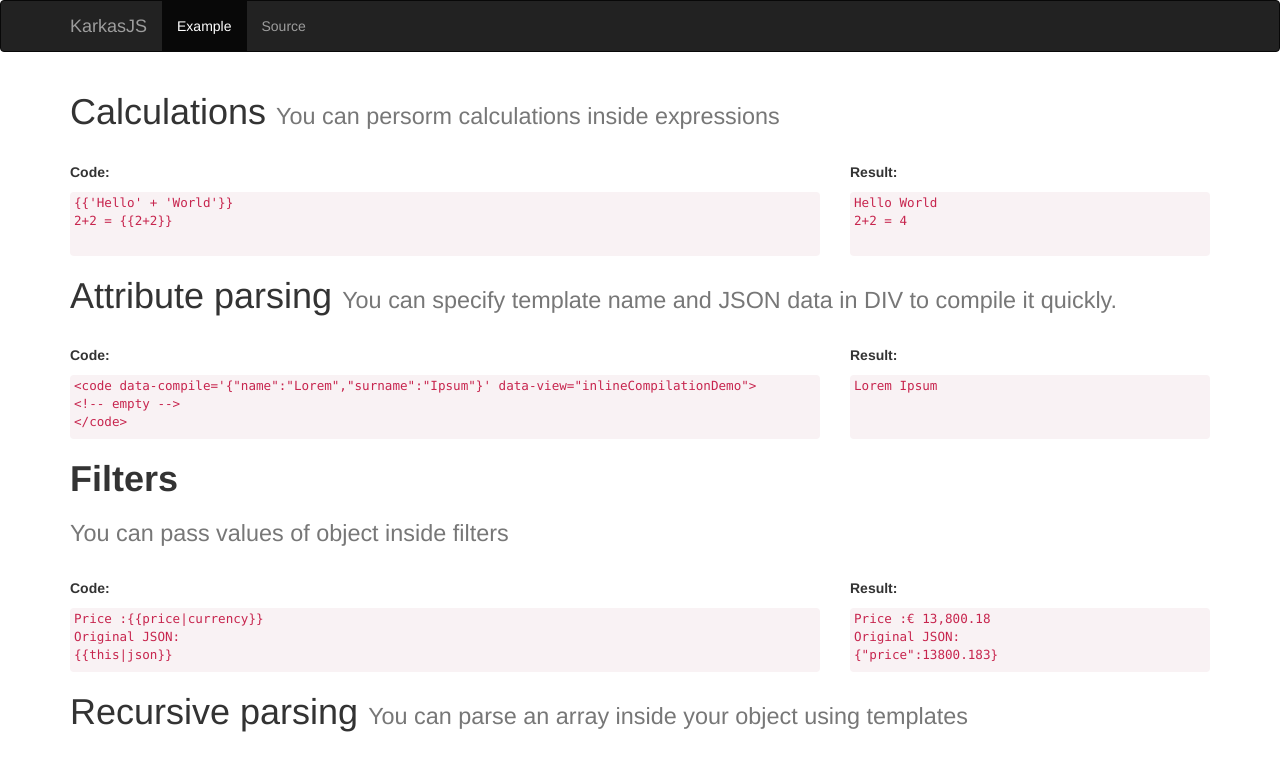
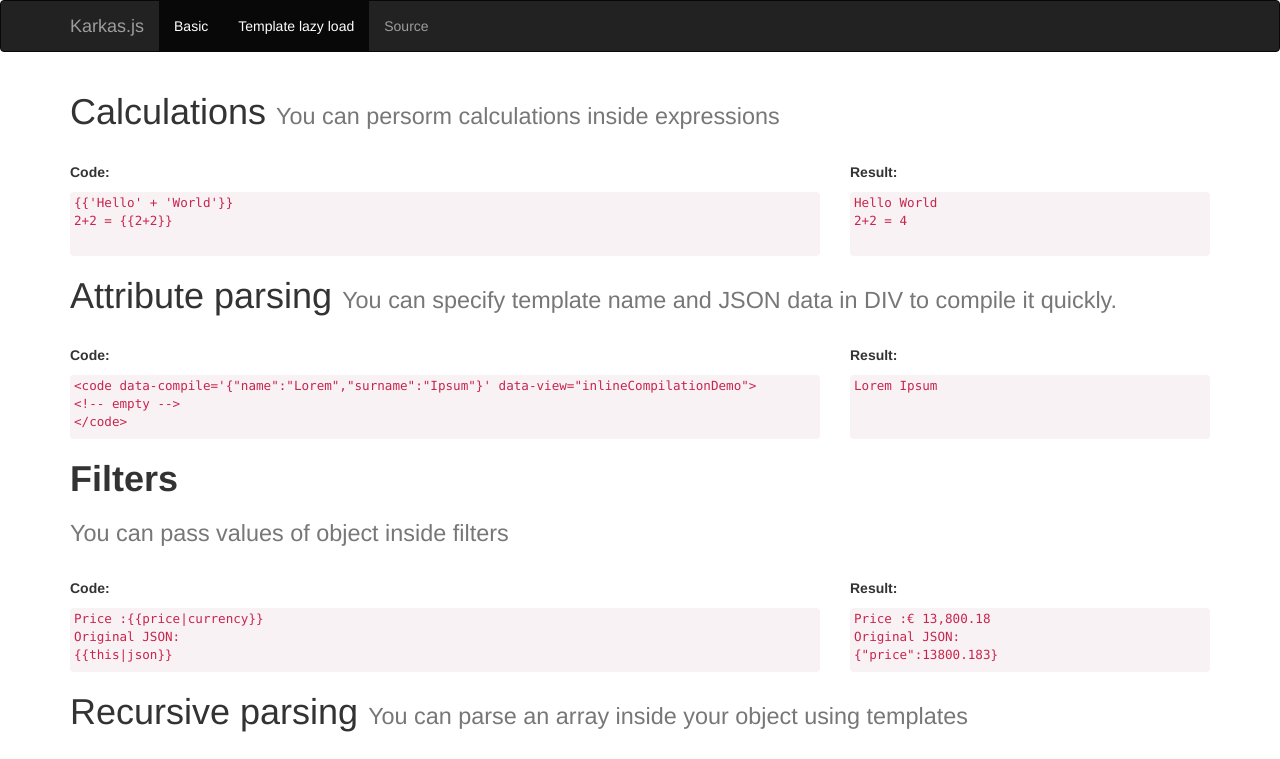
Before and after one commit to x1unix/karkas, a website built with webpack: page docs/index.html in a window 1280 px wide. Shown: the top 759 px of the page. Built offline with nearby package versions, Linux system fonts and the light colour scheme.

Commit message:
Update docs

```diff
--- a/docs/index.html
+++ b/docs/index.html
@@ -15,12 +15,13 @@
             <span class="icon-bar"></span>
             <span class="icon-bar"></span>
           </button>
-          <a class="navbar-brand" href="#">KarkasJS</a>
+          <a class="navbar-brand" href="#">Karkas.js</a>
         </div>
         <div id="navbar" class="collapse navbar-collapse">
           <ul class="nav navbar-nav">
-            <li class="active"><a href="#">Example</a></li>
-            <li><a href="https://github.com/odin3/karkasJS" target="_blank">Source</a></li>
+            <li class="active"><a href="/index.html">Basic</a></li>
+            <li class="active"><a href="/lazy-load.html">Template lazy load</a></li>
+            <li><a href="https://github.com/odin3/karkas" target="_blank">Source</a></li>
           </ul>
         </div><!--/.nav-collapse -->
       </div>
```
Also changed, not shown: docs/lazy-load.html (renamed from docs/ajax-template-example.html, +6 -4 lines).
